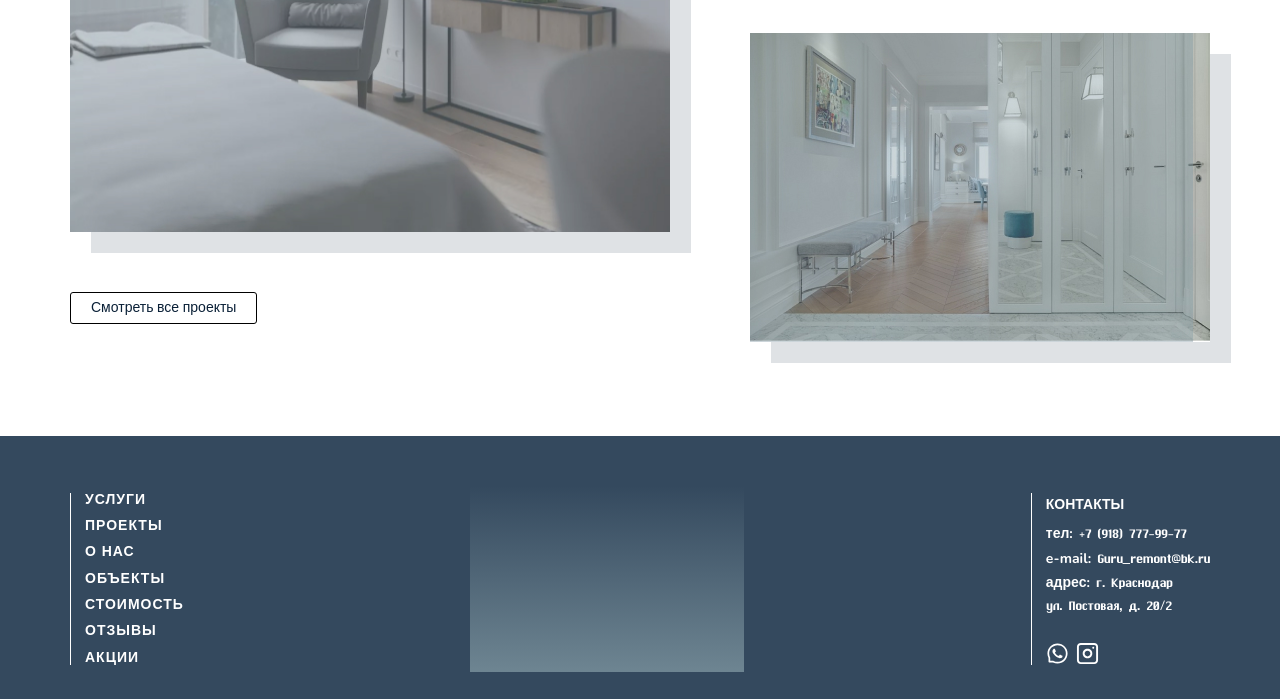
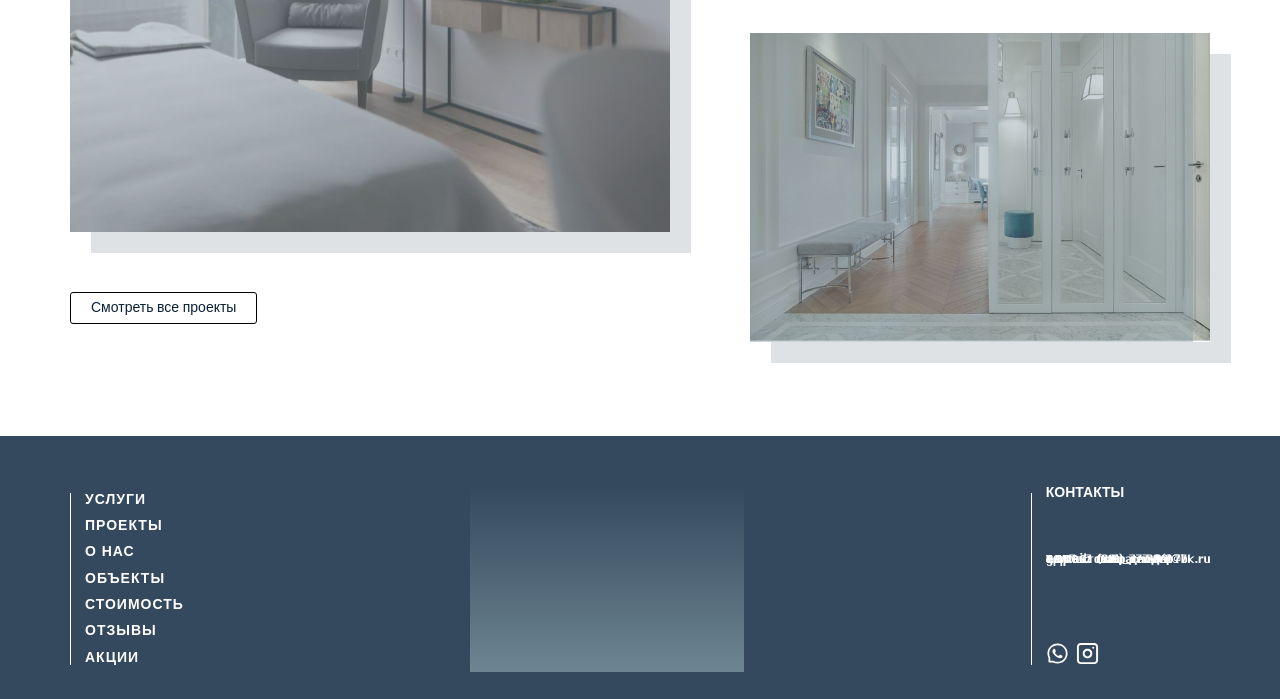
Before and after one commit to IsaAgverdiev/GuruRemonta, a plain HTML site: page index.html in a window 1280 px wide. Shown: the part 5383-6082 px from the top of the page. Drawn offline with nearby package versions, Linux system fonts and the light colour scheme; files that its build step writes are made by us from their sources.

Commit message:
fix line-height
Ошибка значения : line-height auto не является значением line-height : auto

```diff
--- a/scss/blocks/_footer.scss
+++ b/scss/blocks/_footer.scss
@@ -47,7 +47,7 @@
 			display: flex;
 			font-family: 'Chicago-Regular';
 			font-size: 14px;
-			line-height: auto;
+			line-height: 0;
 
 			.contacts__items {
 				display: flex;
```
